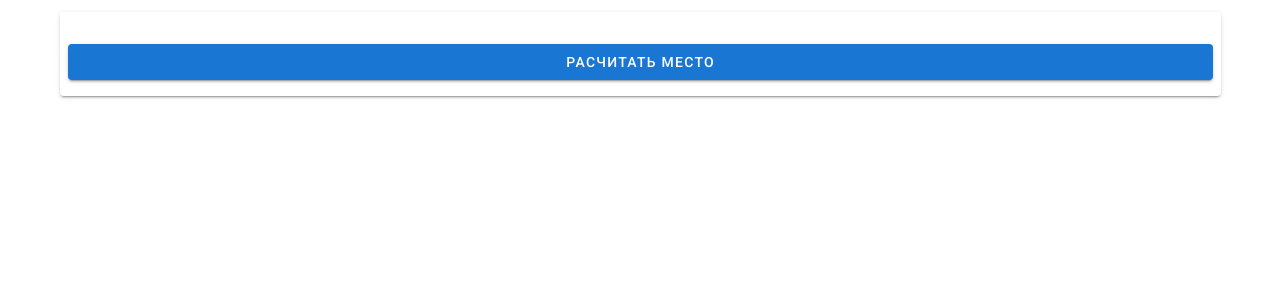
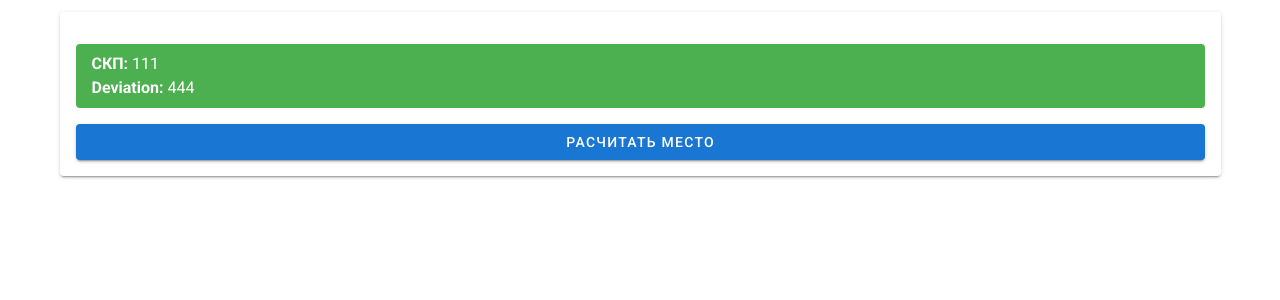
Before and after one commit to vsezol/sekstan-app, a Vue app: page /location/checked-list in a window 1280 px wide. Shown: the top 300 px of the page. Built offline with nearby package versions, Linux system fonts and the light colour scheme.

Commit message:
skp and devi comp

```diff
--- /dev/null
+++ b/src/components/SkpDevBlock.vue
@@ -0,0 +1,12 @@
+<template>
+  <v-alert color="success" dark class="skp-dev-alert px-4 py-2">
+    <div><span class="font-weight-bold">СКП: </span>{{ skp }}</div>
+    <div><span class="font-weight-bold">Deviation: </span>{{ deviation }}</div>
+  </v-alert>
+</template>
+
+<script>
+export default {
+  props: ['skp', 'deviation']
+}
+</script>
--- a/src/pages/location/CheckedList.vue
+++ b/src/pages/location/CheckedList.vue
@@ -1,6 +1,6 @@
 <template>
-  <v-card class="pa-2 pb-4">
-    <v-list rounded>
+  <v-card class="pa-4">
+    <v-list rounded class="pa-0">
       <planet-item
         v-for="(planet, i) in onlyChecked.planets"
         :key="i + '-planet'"
@@ -16,7 +16,8 @@
         :calc="null"
       />
     </v-list>
-    <router-link tag="div" :to="'#'" class="mt-2">
+    <skp-dev-block class="mb-4 mt-4" :skp="111" :deviation="444"/>
+    <router-link tag="div" :to="'#'">
       <v-btn color="primary" width="100%">
         Расчитать место
       </v-btn>
@@ -27,6 +28,7 @@
 <script>
 import { mapGetters } from 'vuex'
 import PlanetItem from '@/components/PlanetItem'
+import SkpDevBlock from '@/components/SkpDevBlock'
 
 export default {
   name: 'CheckedList',
@@ -37,7 +39,8 @@ export default {
     console.log(this.onlyChecked)
   },
   components: {
-    PlanetItem
+    PlanetItem,
+    SkpDevBlock
   }
 }
 </script>
```
